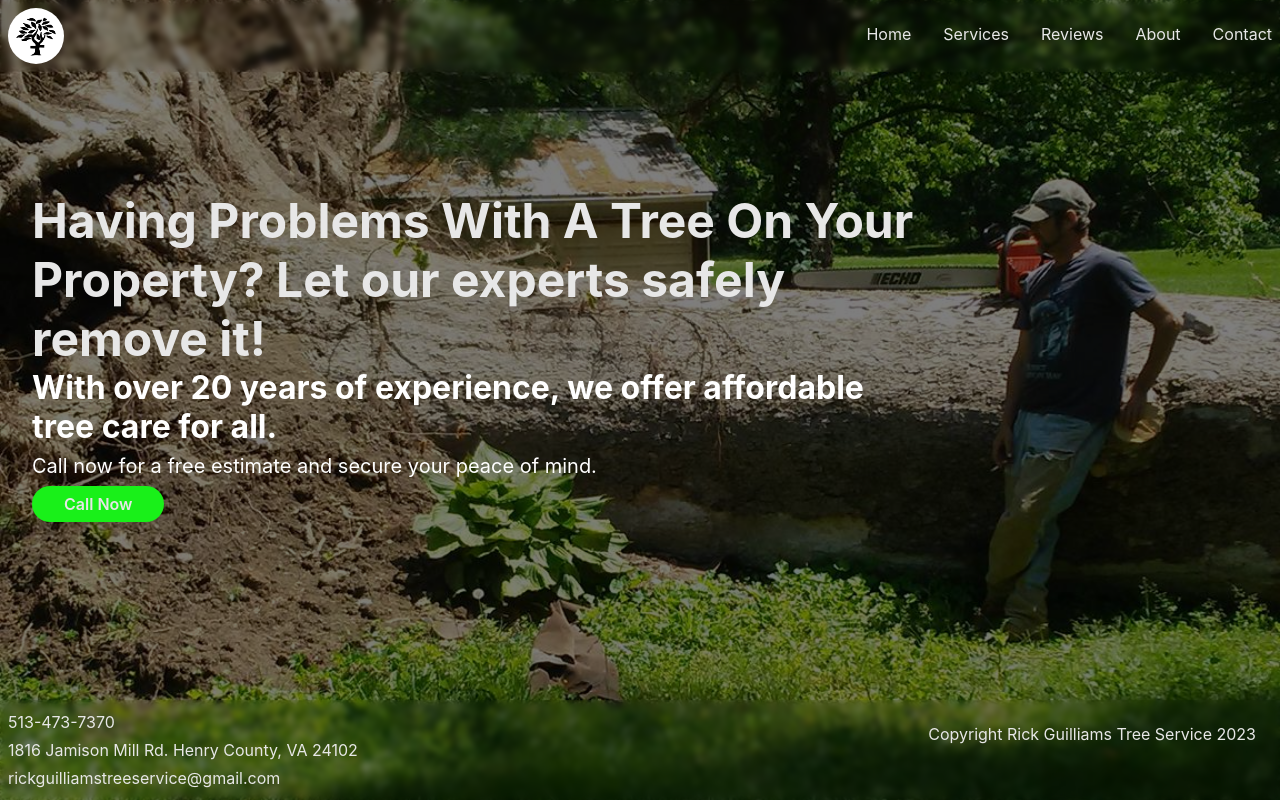
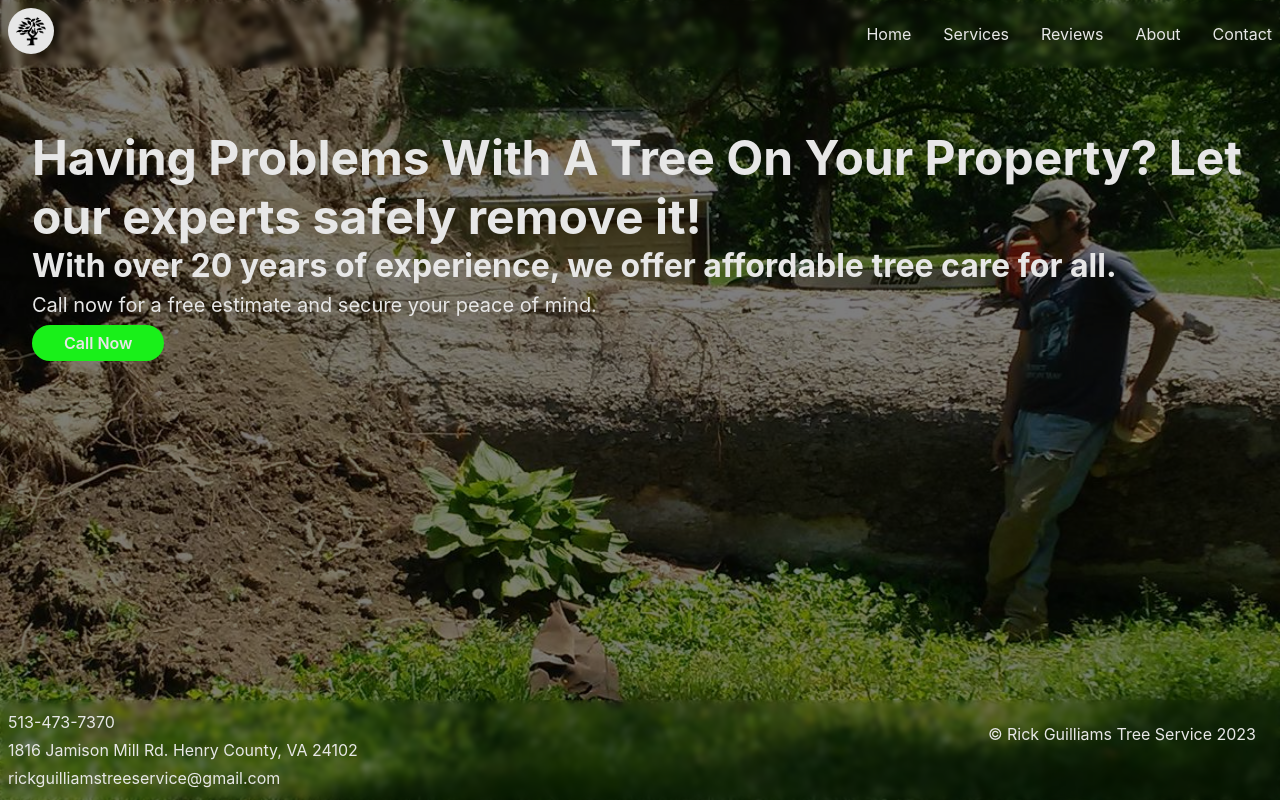
Before and after one commit to RichardGuilliams/rick-guilliams-tree-service, a React (Create React App) app: page / in a window 1280 px wide. Built offline with nearby package versions, Linux system fonts and the light colour scheme.

Commit message:
Better CSS Rules

```diff
--- a/src/App.css
+++ b/src/App.css
@@ -46,36 +46,66 @@
   --color-overlay: rgba(0, 0, 0, 0.5);
   --color-background: rgba(0, 0, 0, 0.2);
   --color-primary: rgb(231, 231, 231);
+  --color-required: rgb(234, 16, 16);
 
+  --font-size-biggest: 4rem;
+  --font-size-bigger: 3.5rem;
   --font-size-big: 3rem;
   --font-size-medium: 2rem;
-  --font-size-small: 1.25rem;
-  --font-size-smallest: .75rem;
+  --font-size-small: 1.5rem;
+  --font-size-smaller: 1.25rem;
+  --font-size-smallest: 1rem;
 
-  --page-padding: .5rem;
-  --section-padding: .5rem;
+  --page-padding: .5rem .5rem;
+  --page-margin: .5rem .5rem;
+  --page-width: 100dvw;
+  --page-height: 100dvh;
+
+  --section-margin: 1rem 1rem;
+  --section-padding: 1rem 1rem;
+
+  --card-margin: 1.5rem 0rem;
+  --card-padding: 2rem 2rem;
+  --card-img-width: 14rem;
+  --card-img-height: 14rem;
+
+  --extra-space-big: 3rem;
+  --extra-space-medium: 2rem;
+  --extra-space-small: 1rem;
+
+
+  --logo-margin: 0rem 0rem;
+  --logo-padding: .5rem .5rem;
+  --logo-size: 30px;
+
+  --fill-width: 100%;
+  --fill-height: 100%;
 
   --blur: blur(3px);
 }
 
 h1, h2, h3, h4, h5, h6, p, a, div, span{
   text-decoration: none;
-  color: white;
+  color: var(--color-primary);
 }
 
 li{
   list-style: none;
 }
 
+.hidden{
+  display: none;
+}
+
 .required{
-  color: rgb(255, 55, 55);
+  color: var(--color-required)
 }
 
 .header{
   z-index: 3;
   padding: var(--page-padding);
   position: fixed;
-  width: 100%;
+  width: var(--fill-width);
   display: flex;
   justify-content: space-between;
   backdrop-filter: var(--blur);
@@ -87,9 +117,14 @@ li{
 }
 
 .header-logo{
-  background-color: white;
+  background-color: var(--color-primary);
   border-radius: 1000px;
-  padding: .5rem;
+  margin: var(--logo-margin);
+  padding: var(--logo-padding);
+  min-width: var(--logo-size);
+  min-height: var(--logo-size);
+  max-width: var(--logo-size);
+  max-height: var(--logo-size);
 }
 
 .header-cta{
@@ -100,23 +135,32 @@ li{
 
 .header-link{
   text-decoration: none;
-  margin: .5rem;
-  padding: .5rem;;
+  margin: var(--page-margin);
+  padding: var(--page-padding);
   color: var(--color-primary);
 }
 
 .home{
-  width: 100vw;
+  width: var(--page-width);
+}
+
+.header-dropdown{
+  min-width: var(--logo-size);
+  max-width: var(--logo-size);
+  min-height: var(--logo-size);
+  max-height: var(--logo-size);
 }
 
 .page{
   position: absolute;
-  padding: 2rem;
+  width: var(--page-width);
   z-index: 2;
   height: fit-content;
 }
 
 .page-section{
+  padding: var(--section-padding);
+  margin: var(--section-margin);
   margin-top: 5rem;
   height: fit-content;
 }
@@ -124,15 +168,15 @@ li{
 .page-overlay{
   position: fixed;
   z-index: 1;
-  width: 100%;
-  height: 100%;
+  width: 100dvw;
+  height: 100dvh;
   background-color: var(--color-overlay);
 }
 
 .page-background{
   z-index: 0;
-  width: 100%;
-  height: 100%;
+  width: var(--page-width);
+  height: var(--page-height);
   position: fixed;
   background-image: url(../public/img/Background.jpg);
   background-repeat: no-repeat;
@@ -156,10 +200,6 @@ li{
 }
 
 .home{
-  padding-top: 0;
-  padding-bottom: 0;
-  height: 75%;
-  width: 70%;
   display: flex;
   align-items: center;
 }
@@ -167,7 +207,7 @@ li{
 .home-cta-section{
   display: flex;
   flex-direction: column;
-  font-size: var(--font-size-small);
+  font-size: var(--font-size-smaller);
 }
 
 .home-cta{
@@ -189,10 +229,8 @@ li{
 }
 
 .service-card{
-  width: 60%;
-  padding: 2rem;
-  margin-top: 1.5rem;
-  margin-bottom: 1.5rem;
+  padding: var(--card-padding);
+  margin: var(--card-margin);
   background-color: var(--color-background);
   backdrop-filter: var(--blur);
 }
@@ -206,6 +244,11 @@ li{
   font-size: var(--font-size-small)
 }
 
+.service-card-img{
+  width: var(--card-img-width);
+  height: var(--card-img-height);
+}
+
 .about{
   padding-top: 2rem;
   padding-bottom: 8rem;
@@ -217,18 +260,18 @@ li{
 }
 
 .form{
-  width: 100%;
   background-color: var(--color-background);
   padding: 3rem;
   backdrop-filter: blur(3px);
 }
 
 .form-section{
-  padding: .5rem 0rem;
+  padding: var(--card-padding);
+  padding: var(--card-margin);
 }
 
 .form-section > input{
-  width: 100%;
+  width: var(--fill-width);
 }
 
 .form-section-message{
@@ -238,7 +281,7 @@ li{
 
 .form-section-message > textarea{
   min-height: 5rem;
-  min-width: 100%;
+  width: var(--fill-width);
 }
 
 .form-button{
@@ -281,7 +324,7 @@ li{
 }
 
 
-@media all and (max-width: 645px) {
+@media all and (max-width: 670px) {
   .contact-heading{
     margin: 4px;
     margin-bottom: .5rem;
@@ -296,20 +339,62 @@ li{
   }
 
   .header{
-    width: 100vw;
+    width: 100dvw;
   }
-
-  .footer{
-    width: 100vw;
-  }
-
 
   .header-nav > li > a{
     padding: 3px;
     margin: 3px;
   }
 
-  .form{
-    padding: 20px
+  /* .form{
+    padding: 0px;
+    margin: 0px;
+    width: 100%;
   }
+
+  input{
+    display: flex;
+    width: 20px;
+  }
+
+  textarea{
+    width: 100%;
+  } */
 }
+
+@media all and (max-width: 400px) {
+  :root{
+    --font-size-big: 1rem;
+    --font-size-medium: 1.5rem;
+    --font-size-small: 1rem;
+    --font-size-smallest: .5rem;
+
+    --page-padding: .5rem;
+    --section-padding: .25rem;
+
+    --blur: blur(3px);
+  }
+  /* .page{
+
+  } */
+
+  /* .page-section{
+    padding-top: .75rem;
+  }
+
+  .page-heading{
+    margin-top: 0rem;
+    font-size: calc(var(--font-size-small) + 8px);
+  }
+
+  .page-heading > span{
+    font-size: calc(var(--font-size-small));
+  }
+
+  .home-cta{
+    margin-top: 1rem;
+    padding: .25rem 1.25rem;
+  } */
+
+}
--- a/src/components/Footer.jsx
+++ b/src/components/Footer.jsx
@@ -7,7 +7,7 @@ const Footer = () => {
                     <a className="footer-link footer-link--address" href="https://www.google.com/maps/place/1816+Jamison+Mill+Rd,+Henry,+VA+24102/@36.8547914,-80.0680136,17z/data=!3m1!4b1!4m6!3m5!1s0x885280460d9149c7:0x40bd3e3828eea1c5!8m2!3d36.8547914!4d-80.0658249!16s%2Fg%2F11csdjlgv8?entry=ttu">1816 Jamison Mill Rd. Henry County, VA 24102</a>
                     <a className="footer-link footer-link--email" href='rickguilliamstreeservice@gmail.com'>rickguilliamstreeservice@gmail.com</a>
                 </div>
-                <p className='footer-copyright'>Copyright Rick Guilliams Tree Service 2023</p>
+                <p className='footer-copyright'>&copy; Rick Guilliams Tree Service 2023</p>
             </div>
         </>
     )
--- a/src/components/NavBar.jsx
+++ b/src/components/NavBar.jsx
@@ -1,6 +1,7 @@
 const NavBar = () => {
     return (
         <>
+            {/* <img className=' header-dropdown' src='./img/dropdown.png' width='40px' height='40px' alt='Rick Guilliams Tree Service Logo'></img> */}
             <ul className='header-nav'>
                 <li className='header-nav-item'>
                     <a className='header-link' href="/">Home</a>
--- a/src/pages/about.jsx
+++ b/src/pages/about.jsx
@@ -5,7 +5,7 @@ const About = () => {
             <div className="page-overlay"/>
             <div className="page about">
                 <div className='page-section'>
-                    <h1 className="page-header about-heading">About Rick Guilliams: A Thrill-Seeking Nature Enthusiast</h1>
+                    <h1 className="page-heading">About Rick Guilliams: A Thrill-Seeking Nature Enthusiast</h1>
                     <img className='about-img' width={250} height={250} src="./img/rick-guilliams-profile.jpg" alt="" />
                     <p>Meet Rick Guilliams, a true adventurer and wildlife enthusiast whose passion for the great outdoors began in childhood. From an early age, Rick's heart belonged to nature, and he relished every opportunity for excitement and thrill-seeking. As a young adult, his deep love for Rock Climbing and Repelling ignited, leading him on an exhilarating journey.</p>
                     <p>Rick's expertise in rope work and climbing naturally paved the way for him to discover his perfect fit: Tree Work. Climbing trees wasn't just a job for Rick—it became a gateway to experiencing the thrills of climbing while also serving as a means of financial support and a way to give back to his beloved community.</p>
--- a/src/pages/contact.jsx
+++ b/src/pages/contact.jsx
@@ -62,7 +62,7 @@ const Contact = () => {
             <div className="page-overlay"/>
             <div className="page contact">
                 <div className='page-section'>
-                    <h1  className="contact-heading">Contact Us</h1>
+                    <h1  className="page-heading">Contact Us</h1>
                     <form className='form' onSubmit={handleSubmit}>
                         <div className='form-section'>
                             <label htmlFor="firstName"><span className='required'>*</span> First Name: </label>
--- a/src/pages/reviews.jsx
+++ b/src/pages/reviews.jsx
@@ -5,7 +5,7 @@ const Reviews = () => {
             <div className="page-overlay"/>
             <div className="page reviews">
                 <div className='page-section'>
-                    <h1 className="reviews-heading">This is the reviews page</h1>
+                    <h1 className="page-heading">This is the reviews page</h1>
                 </div>
             </div>
         </>
--- a/src/pages/services.jsx
+++ b/src/pages/services.jsx
@@ -6,7 +6,7 @@ const Services = () => {
             <div className='page-background'/>
             <div className="page-overlay"/>
             <div className="page services">
-                <div className='page-section'></div>
+                <div className='page-section'>
                     <h1 className="page-heading">Services</h1>
                     <ServiceCard serviceTitle={"Tree Removal: Ensuring Your Property's Safety"} serviceDescription={"Damaged and dying trees pose a significant risk to your property's safety. Don't wait for disaster to strike! Trust our expert team to safely fell and remove hazardous trees from your premises."} serviceImgUrl={'./img/rick-guilliams-limb-removal.jpg'} serviceImgAlt={'Tree Removal Image'}/>
                     <ServiceCard serviceTitle={'Trimming and Pruning: Nurturing Trees for Lifelong Health'} serviceDescription={'Give your trees the care they deserve! Our expert trimming and pruning service ensures optimal growth, fostering the health and happiness of your trees for years to come.'} serviceImgUrl={'./img/rick-guilliams-pruning.jpg'} serviceImgAlt={'Limb Removal Image'}/>
@@ -14,6 +14,7 @@ const Services = () => {
                     <ServiceCard serviceTitle={'Stump Grinding And Removal: Effortless Yard Transformation'} serviceDescription={'Unleash the full potential of your yard! Our expert stump grinding and removal service eliminates hazardous stumps, ensuring a safe environment and a visually appealing landscape.'} serviceImgUrl={'./img/rick-guilliams-stump-removal.jpg'} serviceImgAlt={'Stump Grinding Image'}/>
                     <ServiceCard serviceTitle={'Tree Cabling and Bracing: Strengthening Trees for a Safer Future'} serviceDescription={"Nurturing nature with precision and care! Our skilled arborists employ expert tree cabling and bracing techniques, utilizing robust cables and braces to reinforce your trees' structural integrity."} serviceImgUrl={'./img/rick-guilliams-bracing.jpg'} serviceImgAlt={'Tree Bracing Image'}/>
                 </div>
+            </div>
         </>
     )
 }
```
Also changed, not shown: public/img/dropdown.png (added), public/img/e332baa46df45449c6d4793af2bb83fb.jpg (deleted). Lines whose indentation alone changed are shown as unchanged.
